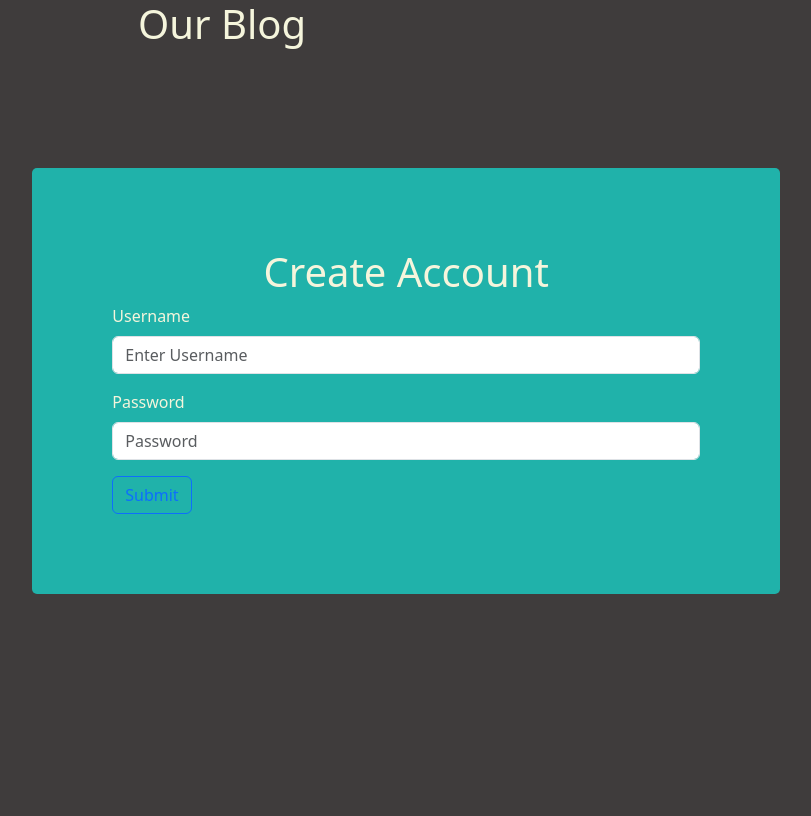
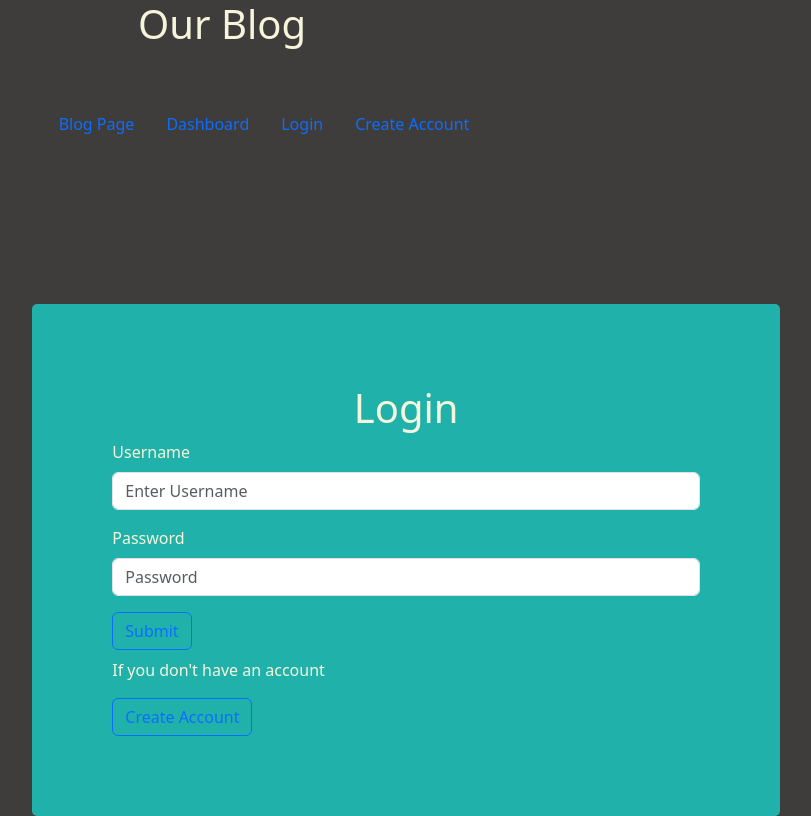
Before and after one commit to Jmartinez8282/BlogFrontL, a React (Vite) app: page /Login in a window 1280 px wide. Shown: the whole page, without its empty margins (418-1229 px from the left). Built offline with nearby package versions, Linux system fonts and the light colour scheme.

Commit message:
Adding React Routing

```diff
--- a/src/App.jsx
+++ b/src/App.jsx
@@ -3,19 +3,41 @@
 import Dashboard from "./components/Dashboard";
 import BlogPage from "./components/BlogPage";
 import CreateAccount from "./components/CreateAccount";
+import Login from "./components/Login";
+import { BrowserRouter, Routes, Route } from "react-router-dom";
+import NavBar from "./components/NavBar";
 
 function App() {
   return (
+
+    <BrowserRouter>
     <Container>
       <Row>
         <Col>
           <h1 className="text-center">Our Blog</h1>
         </Col>
-        <CreateAccount/>
+        <NavBar/>
+        {/* <Login/> */}
+        {/* <CreateAccount/> */}
         {/* <BlogPage/> */}
         {/* <Dashboard /> */}
+
+        <Routes>
+
+          <Route path="/" element={<BlogPage/>}/>
+          <Route path="/Login" element={<Login/>}/>
+          <Route path="/CreateAccount" element={<CreateAccount/>}/>
+          <Route path="/Dashboard" element={<Dashboard/>}/>
+
+        </Routes>
+
+
+
       </Row>
     </Container>
+
+
+    </BrowserRouter>
   );
 }
 
--- /dev/null
+++ b/src/Services/DataService.jsx
@@ -0,0 +1,14 @@
+//create a function to help us check our local storage
+
+function checkToken()
+{
+    let result = false;
+    let lsData = localStorage.getItem("Token");
+    if(lsData && lsData != null)
+    {
+        result = true;
+    }
+    return result;
+}
+
+export {checkToken}
--- a/src/components/Dashboard.jsx
+++ b/src/components/Dashboard.jsx
@@ -8,9 +8,26 @@
   Col,
   ListGroup,
 } from "react-bootstrap/";
-import { useState } from "react";
+import { useState,useEffect } from "react";
+import {useNavigate} from 'react-router-dom'
+import { checkToken } from "../Services/DataService";
 
 const Dashboard = () => {
+
+let navigate = useNavigate();
+  useEffect(() => {
+  //useEffect is the first thing that fires on load
+  //put any logic we want to fire onload
+  //our effect will fire if we have a change in the state in our depenency
+    if(!checkToken())
+    {
+      navigate("/Login");
+    }
+
+
+  }, [])
+
+
   //functions
   const handleSetTitle = (e) => setBlogTitle(e.target.value);
   const handleBlogDescription = (e) => setBlogDescription(e.target.value);
--- /dev/null
+++ b/src/components/Login.jsx
@@ -0,0 +1,50 @@
+import React,{useState} from 'react'
+import { Container, Row, Col, Button, Form } from 'react-bootstrap';
+import { useNavigate } from 'react-router-dom';
+
+
+const Login = () => {
+
+    let navigate = useNavigate();
+
+    const [Username, setUsername] = useState('');
+    const [Password, setPassword] = useState('');
+
+    const handleUser = (e) => setUsername(e.target.value);
+    const handlePassword = (e) => setPassword(e.target.value);
+    const handleSubmit = () => {
+        let userData = {
+            username: Username,
+            password: Password
+        }
+        console.log(userData);
+    };
+  return (
+    <div>
+
+      <Form style={{width:'40',marginLeft:"33%",marginTop: "10%",backgroundColor: "lightseagreen",padding:80, borderRadius: 5,}}>
+        <h1 className='text-center'>Login</h1>
+      <Form.Group className="mb-3" controlId="Username">
+        <Form.Label>Username</Form.Label>
+        <Form.Control type="text" placeholder="Enter Username"  onChange={handleUser}/>
+
+      </Form.Group>
+
+      <Form.Group className="mb-3" controlId="formBasicPassword">
+        <Form.Label>Password</Form.Label>
+        <Form.Control type="password" placeholder="Password" onChange={handlePassword} />
+      </Form.Group>
+
+      <Button variant="outline-primary" onClick={handleSubmit} >
+        Submit
+      </Button>
+      <p className='mt-2'> If you don't have an account</p>
+      <Button variant="outline-primary" onClick={()=> navigate("/CreateAccount")}  >
+        Create Account
+      </Button>
+    </Form>
+    </div>
+  )
+}
+
+export default Login
--- /dev/null
+++ b/src/components/NavBar.jsx
@@ -0,0 +1,28 @@
+import React from 'react'
+import Nav from 'react-bootstrap/Nav';
+import {Link} from 'react-router-dom';
+const NavBar = () => {
+  return (
+    <Nav
+    className='d-flex justify-content-center m-5'
+    activeKey="/home"
+    onSelect={(selectedKey) => alert(`selected ${selectedKey}`)}
+  >
+    <Nav.Item>
+      <Nav.Link as={Link} to='/' >Blog Page</Nav.Link>
+    </Nav.Item>
+    <Nav.Item>
+      <Nav.Link  as={Link} to='/Dashboard' >Dashboard</Nav.Link>
+    </Nav.Item>
+    <Nav.Item>
+      <Nav.Link  as={Link} to='/Login' >Login</Nav.Link>
+    </Nav.Item>
+    <Nav.Item>
+      <Nav.Link  as={Link} to='/CreateAccount' >Create Account</Nav.Link>
+    </Nav.Item>
+
+  </Nav>
+  )
+}
+
+export default NavBar
```
